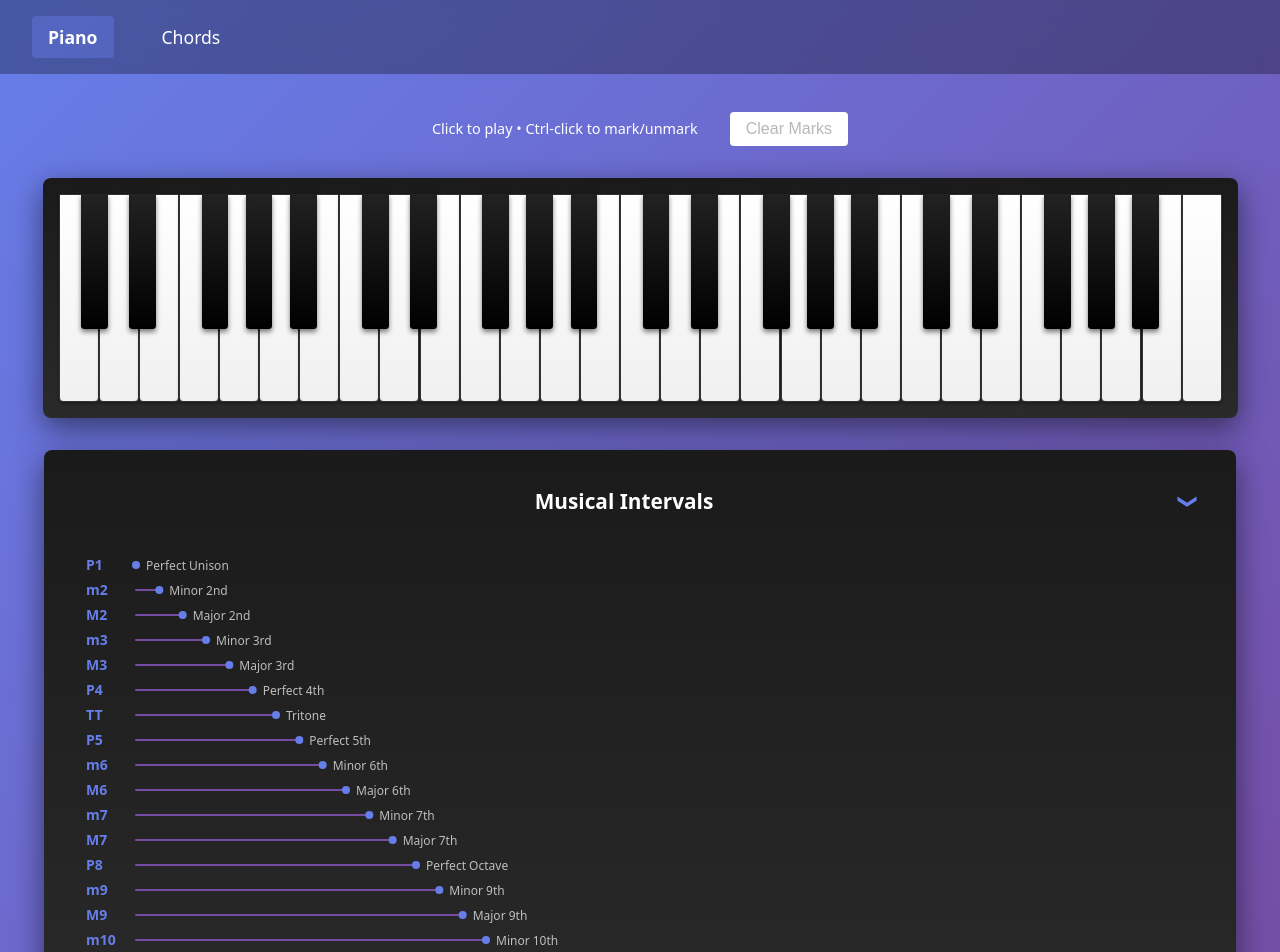
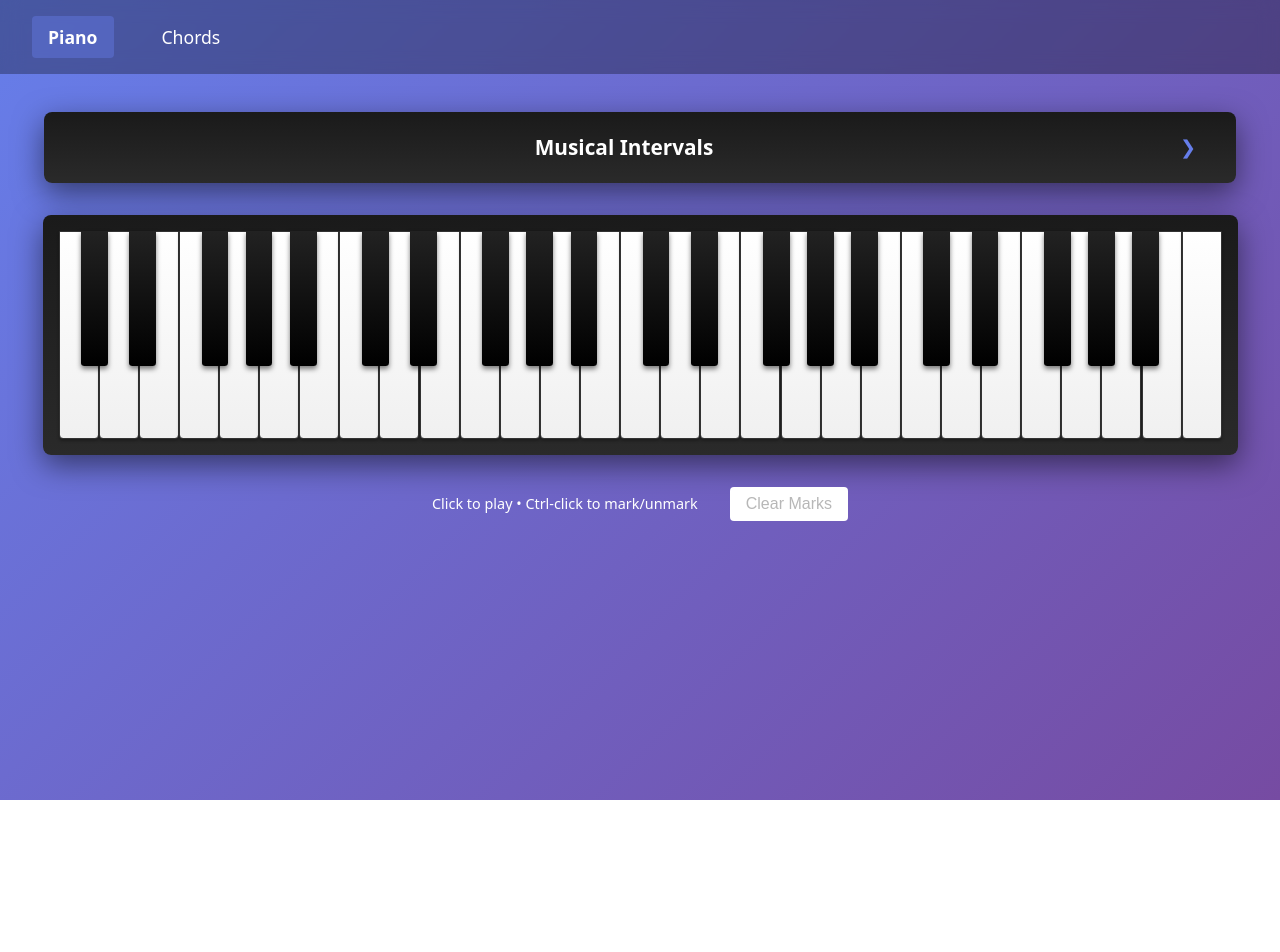
Before and after one commit to roberthead/piano-keyboard-app, a React (Vite) app: page / in a window 1280 px wide. Shown: the top 952 px of the page. After the commit the page ends 800 px from the top, so only its background shows below. Built offline with nearby package versions, Linux system fonts and the light colour scheme.

Commit message:
Put intervals above the keyboard
- collapse the intervals by default

```diff
--- a/src/components/Intervals.css
+++ b/src/components/Intervals.css
@@ -3,7 +3,7 @@
   padding: 2rem;
   border-radius: 0.5rem;
   box-shadow: 0 10px 30px rgba(0, 0, 0, 0.5);
-  margin-top: 2rem;
+  margin: 2rem 0;
   /* 29 white keys * 2.5rem + 2rem padding on each side */
   width: calc(29 * 2.5rem + 2rem);
   max-width: calc(29 * 2.5rem + 2rem);
--- a/src/components/Intervals.tsx
+++ b/src/components/Intervals.tsx
@@ -22,7 +22,7 @@ const intervals = [
 ];
 
 function Intervals() {
-  const [isCollapsed, setIsCollapsed] = useState(false);
+  const [isCollapsed, setIsCollapsed] = useState(true);
   const [isDragging, setIsDragging] = useState(false);
   const [dragOffset, setDragOffset] = useState(0);
   const [startDragX, setStartDragX] = useState(0);
@@ -36,13 +36,14 @@ function Intervals() {
   const semitonesPerOctave = 12;
 
   // Average distance per semitone
-  const pixelsPerSemitone = (whiteKeysPerOctave * whiteKeyWidth) / semitonesPerOctave;
+  const pixelsPerSemitone =
+    (whiteKeysPerOctave * whiteKeyWidth) / semitonesPerOctave;
 
   const lineHeight = 25;
   const startX = 60;
   const startY = 20;
   // Make SVG wider to ensure it's draggable
-  const svgWidth = Math.max(1400, (16 * pixelsPerSemitone) + startX + 150);
+  const svgWidth = Math.max(1400, 16 * pixelsPerSemitone + startX + 150);
 
   const handleMouseDown = (e: React.MouseEvent) => {
     e.preventDefault();
@@ -63,31 +64,34 @@ function Intervals() {
     };
 
     if (isDragging) {
-      document.addEventListener('mousemove', handleMouseMove);
-      document.addEventListener('mouseup', handleMouseUp);
-      document.body.style.cursor = 'grabbing';
+      document.addEventListener("mousemove", handleMouseMove);
+      document.addEventListener("mouseup", handleMouseUp);
+      document.body.style.cursor = "grabbing";
 
       return () => {
-        document.removeEventListener('mousemove', handleMouseMove);
-        document.removeEventListener('mouseup', handleMouseUp);
-        document.body.style.cursor = '';
+        document.removeEventListener("mousemove", handleMouseMove);
+        document.removeEventListener("mouseup", handleMouseUp);
+        document.body.style.cursor = "";
       };
     }
   }, [isDragging, startDragX]);
 
   return (
-    <div className={`intervals-container ${isCollapsed ? 'collapsed' : ''}`}>
-      <div className="intervals-header" onClick={() => setIsCollapsed(!isCollapsed)}>
+    <div className={`intervals-container ${isCollapsed ? "collapsed" : ""}`}>
+      <div
+        className="intervals-header"
+        onClick={() => setIsCollapsed(!isCollapsed)}
+      >
         <h3>Musical Intervals</h3>
-        <button className="collapse-toggle">
-          {isCollapsed ? '❯' : '❯'}
-        </button>
+        <button className="collapse-toggle">{isCollapsed ? "❯" : "❯"}</button>
       </div>
       {!isCollapsed && (
         <div className="intervals-viewport">
           <div
             ref={svgContainerRef}
-            className={`intervals-svg-container ${isDragging ? 'dragging' : ''}`}
+            className={`intervals-svg-container ${
+              isDragging ? "dragging" : ""
+            }`}
             style={{ transform: `translateX(${dragOffset}px)` }}
             onMouseDown={handleMouseDown}
           >
@@ -98,7 +102,8 @@ function Intervals() {
             >
               {intervals.map((interval, index) => {
                 const y = startY + index * lineHeight;
-                const lineLength = startX + (interval.semitones * pixelsPerSemitone);
+                const lineLength =
+                  startX + interval.semitones * pixelsPerSemitone;
 
                 return (
                   <g key={interval.semitones}>
--- a/src/components/Piano.tsx
+++ b/src/components/Piano.tsx
@@ -192,12 +192,8 @@ const Piano = () => {
 
   return (
     <div className="piano-container">
-      <div className="controls">
-        <span className="info">Click to play • Ctrl-click to mark/unmark</span>
-        <button onClick={clearMarks} disabled={markedKeys.size == 0}>
-          Clear Marks
-        </button>
-      </div>
+      <Intervals />
+
       <div className="keyboard">
         {[2, 3, 4, 5].map((octave) => (
           <Octave
@@ -218,7 +214,12 @@ const Piano = () => {
           endNote="C"
         />
       </div>
-      <Intervals />
+      <div className="controls">
+        <span className="info">Click to play • Ctrl-click to mark/unmark</span>
+        <button onClick={clearMarks} disabled={markedKeys.size == 0}>
+          Clear Marks
+        </button>
+      </div>
     </div>
   );
 };
```
